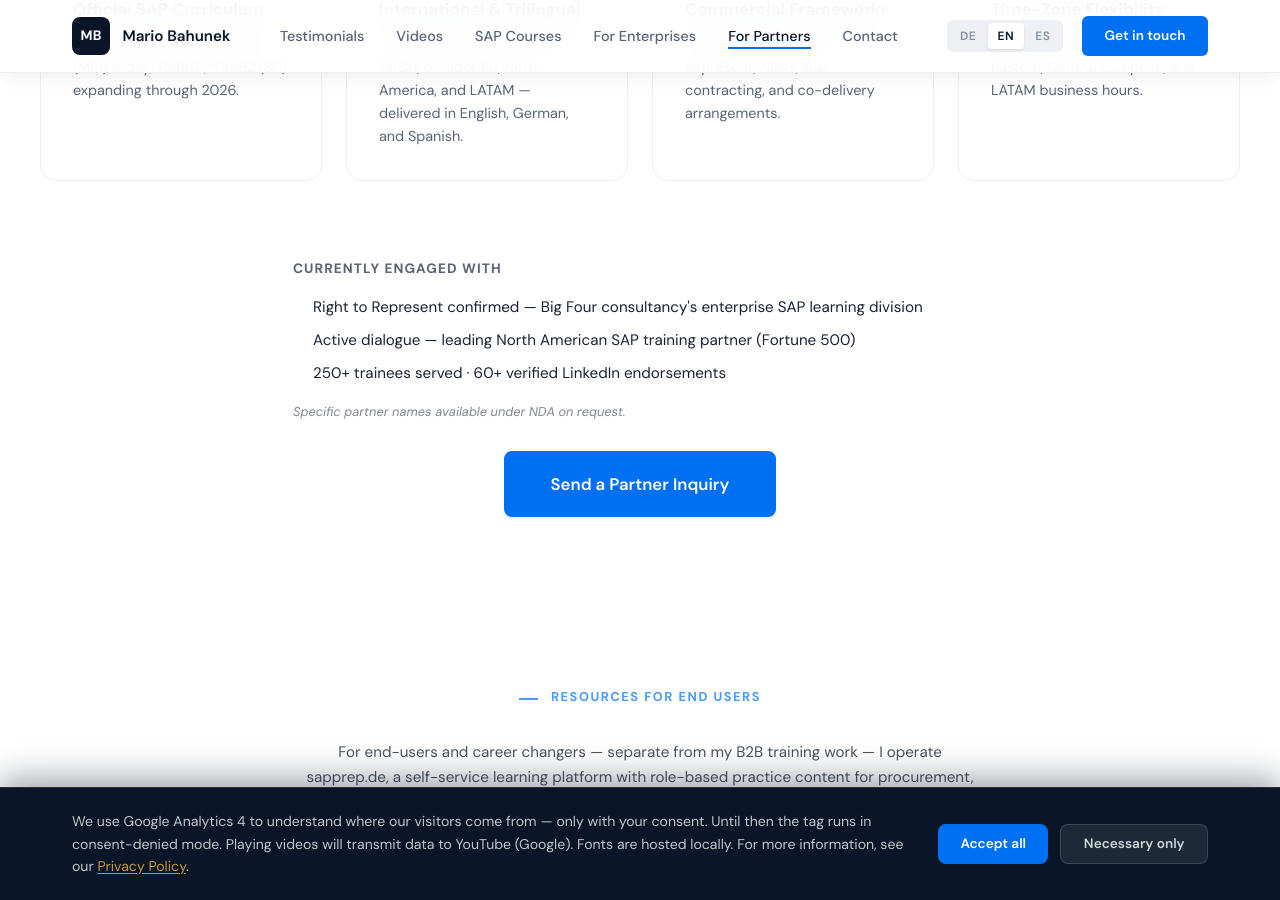
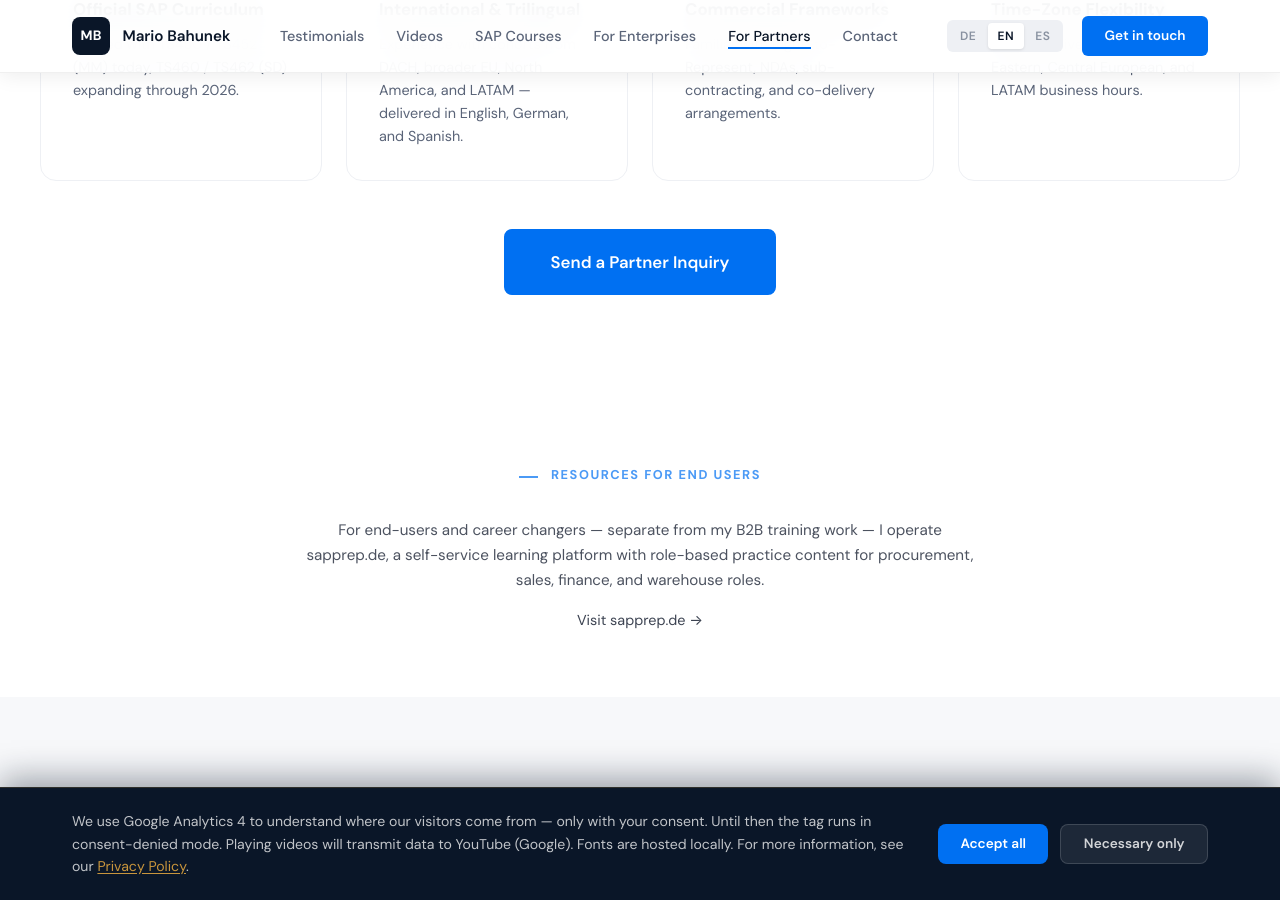
Before and after one commit to mariobahunek-cmd/mb-ics-website, a Jekyll site: the page index.html, which Jekyll copies as it is, in a window 1280 px wide and 900 px high, scrolled down 7163 px. Built offline with Jekyll 4.4.1, drawn with Linux system fonts in a browser that asks for light colours.

Commit message:
fix(partners): generischen Trust-Block raus
Big-Four/Fortune-500-Claims ohne Namen wirken schwach, nicht stark.
Kommt zurück mit echten Logos sobald KPMG/Accenture grünes Licht geben.

Co-Authored-By: Claude Opus 4.7 (1M context) <noreply@anthropic.com>

```diff
--- a/i18n.js
+++ b/i18n.js
@@ -245,11 +245,6 @@ const translations = {
         "partners.card3desc": "Vertraut mit Right-to-Represent, NDAs, Sub-Contracting und Co-Delivery.",
         "partners.card4title": "Zeitzonen-Flexibilität",
         "partners.card4desc": "Regelmäßige Auslieferung über US-Eastern, MEZ und LATAM-Geschäftszeiten.",
-        "partners.trustHeading": "Aktuell im Engagement",
-        "partners.trust1": "Right to Represent bestätigt — Enterprise-SAP-Learning-Sparte einer der Big Four Beratungen",
-        "partners.trust2": "Aktiver Austausch — führender nordamerikanischer SAP-Trainingsanbieter (Fortune 500)",
-        "partners.trust3": "250+ Teilnehmer geschult · 60+ verifizierte LinkedIn-Empfehlungen",
-        "partners.trustNote": "Konkrete Partnernamen auf Anfrage unter NDA.",
         "partners.cta": "Partneranfrage senden",
 
         // Resources (small sapprep.de end-user mention)
@@ -512,11 +507,6 @@ const translations = {
         "partners.card3desc": "Familiar with Right-to-Represent, NDAs, sub-contracting, and co-delivery arrangements.",
         "partners.card4title": "Time-Zone Flexibility",
         "partners.card4desc": "Regular delivery across US Eastern, Central European, and LATAM business hours.",
-        "partners.trustHeading": "Currently Engaged With",
-        "partners.trust1": "Right to Represent confirmed — Big Four consultancy's enterprise SAP learning division",
-        "partners.trust2": "Active dialogue — leading North American SAP training partner (Fortune 500)",
-        "partners.trust3": "250+ trainees served · 60+ verified LinkedIn endorsements",
-        "partners.trustNote": "Specific partner names available under NDA on request.",
         "partners.cta": "Send a Partner Inquiry",
 
         // Resources
@@ -743,11 +733,6 @@ const translations = {
         "partners.card3desc": "Familiarizado con Right-to-Represent, NDAs, sub-contracting y acuerdos de co-delivery.",
         "partners.card4title": "Flexibilidad de zonas horarias",
         "partners.card4desc": "Entrega regular en horarios US Eastern, CET y LATAM.",
-        "partners.trustHeading": "Actualmente en engagement",
-        "partners.trust1": "Right to Represent confirmado — división de aprendizaje SAP empresarial de una Big Four",
-        "partners.trust2": "Diálogo activo — partner líder norteamericano de formación SAP (Fortune 500)",
-        "partners.trust3": "250+ participantes formados · 60+ recomendaciones verificadas de LinkedIn",
-        "partners.trustNote": "Nombres específicos de partners disponibles bajo NDA.",
         "partners.cta": "Enviar consulta de partner",
 
         // Resources
--- a/index.html
+++ b/index.html
@@ -904,15 +904,6 @@
                 <p class="corp-card__desc" data-i18n="partners.card4desc">Regelmäßige Auslieferung über US-Eastern, MEZ und LATAM-Geschäftszeiten.</p>
             </div>
         </div>
-        <div class="partners__trust" style="max-width: 760px; margin: 3rem auto 0; padding: 1.75rem 2rem; border: 1px solid rgba(255,255,255,0.12); border-radius: 12px; background: rgba(255,255,255,0.03);">
-            <h3 data-i18n="partners.trustHeading" style="font-size: 0.85rem; text-transform: uppercase; letter-spacing: 0.08em; opacity: 0.7; margin: 0 0 1rem;">Aktuell im Engagement</h3>
-            <ul style="list-style: none; padding: 0; margin: 0; display: grid; gap: 0.6rem;">
-                <li data-i18n="partners.trust1" style="font-size: 0.95rem; line-height: 1.55; padding-left: 1.25rem; position: relative;"><span style="position: absolute; left: 0; opacity: 0.6;">→</span>Right to Represent bestätigt — Enterprise-SAP-Learning-Sparte einer der Big Four Beratungen</li>
-                <li data-i18n="partners.trust2" style="font-size: 0.95rem; line-height: 1.55; padding-left: 1.25rem; position: relative;"><span style="position: absolute; left: 0; opacity: 0.6;">→</span>Aktiver Austausch — führender nordamerikanischer SAP-Trainingsanbieter (Fortune 500)</li>
-                <li data-i18n="partners.trust3" style="font-size: 0.95rem; line-height: 1.55; padding-left: 1.25rem; position: relative;"><span style="position: absolute; left: 0; opacity: 0.6;">→</span>250+ Teilnehmer geschult · 60+ verifizierte LinkedIn-Empfehlungen</li>
-            </ul>
-            <p data-i18n="partners.trustNote" style="margin: 1rem 0 0; font-size: 0.8rem; opacity: 0.55; font-style: italic;">Konkrete Partnernamen auf Anfrage unter NDA.</p>
-        </div>
         <div class="corporate__cta">
             <a href="#contact" class="btn btn--primary btn--lg" data-i18n="partners.cta">Partneranfrage senden</a>
         </div>
```
